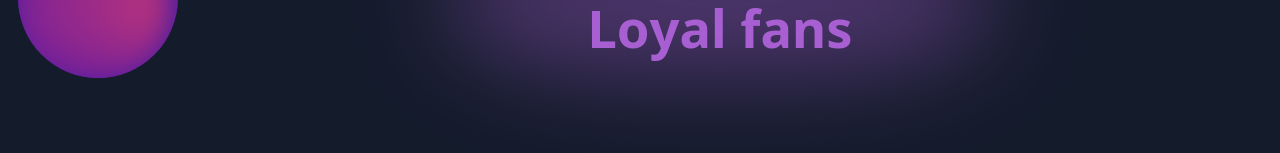
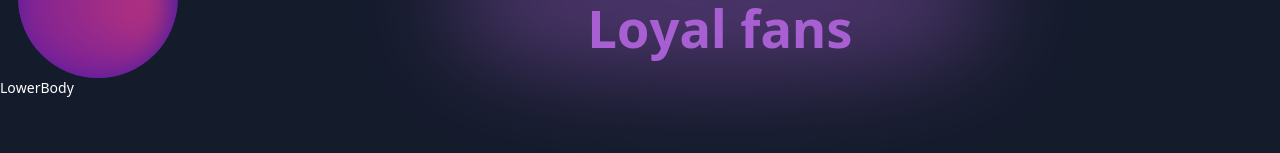
Before and after one commit to OlusanyaAyomide/Yalbase-website, a React (Vite) app: page / in a window 1280 px wide. Shown: the part 243-396 px from the top of the page. Built offline with nearby package versions, Linux system fonts and the light colour scheme.

Commit message:
commit-2

```diff
--- a/src/App.jsx
+++ b/src/App.jsx
@@ -1,5 +1,6 @@
 import Header from "./component/Header"
 import Hero from "./component/Hero"
+import LowerBody from "./component/LowerBody"
 function App() {
 
 
@@ -7,6 +8,7 @@ function App() {
     <div className="text-white" >
      <Header/>
      <Hero/>
+     <LowerBody/>
     </div>
   )
 }
--- a/src/component/Hero.jsx
+++ b/src/component/Hero.jsx
@@ -16,9 +16,11 @@ export default function Hero() {
         <div className='w-full relative'>
             <h1 className='text-center text-3xl  sm:text-4xl md:text-5xl lg:text-6xl font-extrabold lg:mx-8'>Turn Your best customers into <span className='whitespace-nowrap text-[#A75FD2]'>Loyal fans</span></h1>
             <div className='absolute w-[50%] h-[140%] opacity-40 left-[25%] -bottom-[20%] md:drop2 drop bg-[#A75FD2] rounded-[40%]'>
-
            </div>
         </div>
+        </div>
+        <div className='md:ml-[160px] text-gray-900'>
+
         </div>
 
     </section>
--- /dev/null
+++ b/src/component/LowerBody.jsx
@@ -0,0 +1,7 @@
+import React from 'react'
+
+export default function LowerBody() {
+  return (
+    <div>LowerBody</div>
+  )
+}
--- a/src/component/xAnimation.jsx
+++ b/src/component/xAnimation.jsx
@@ -15,3 +15,5 @@ export const BallAnimation ={
         },
     }
 }
+
+const Text = "Loyalbaze"
```
